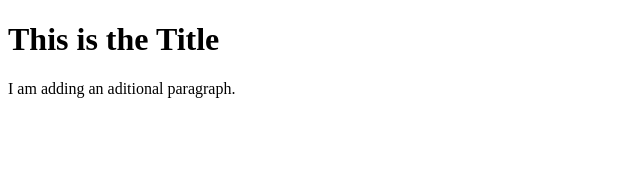
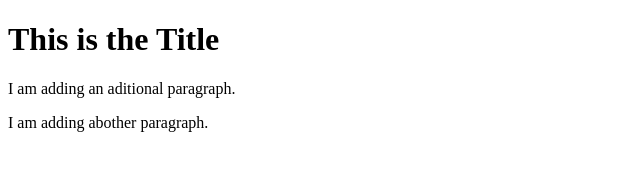
Before and after one commit to sebalukic89/horse-club-website, a plain HTML site: page index.html in a window 1280 px wide. Shown: the whole page, without its empty margins (0-640 px from the left). Drawn offline with Linux system fonts and the light colour scheme.

Commit message:
added paragraph

```diff
--- a/index.html
+++ b/index.html
@@ -10,6 +10,7 @@
     <h1>This is the Title</h1>
     <p>I am adding an aditional paragraph.</p>
 
+    <p> I am adding abother paragraph.</p>
 <!-- This is just a comment that I am adding to check something in gitHub -->
 </body>
 </html>
```
